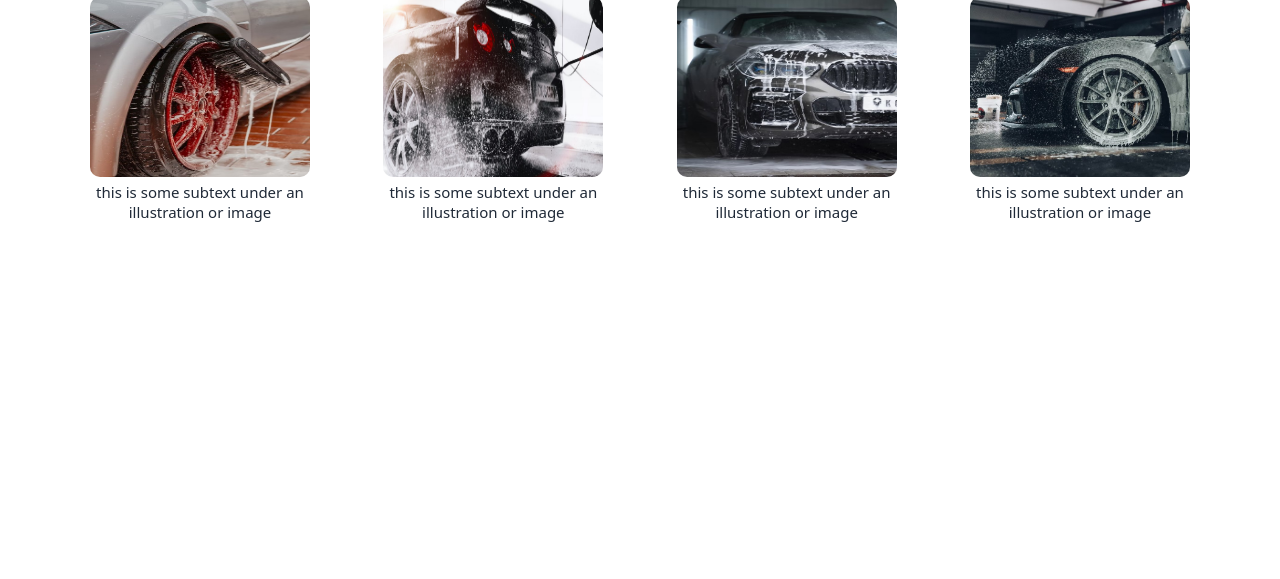
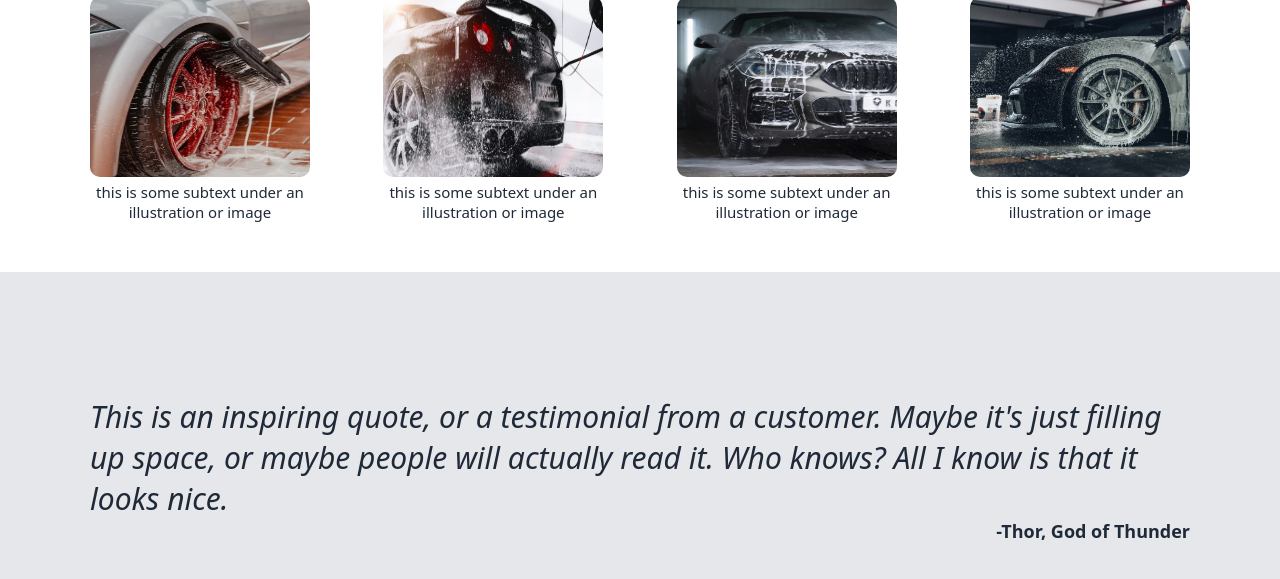
Before and after one commit to mrtfe/Odin-Project-Landing-Page-, a plain HTML site: page index.html in a window 1280 px wide. Shown: the part 555-1134 px from the top of the page. Before the commit the page ends 827 px from the top, so only its background shows below. Drawn offline with Linux system fonts and the light colour scheme.

Commit message:
article added

```diff
--- a/index.html
+++ b/index.html
@@ -61,6 +61,14 @@
           </div>
         </div>
       </section>
+      <article>
+        <div class="quote-text">
+          This is an inspiring quote, or a testimonial from a customer. Maybe
+          it's just filling up space, or maybe people will actually read it. Who
+          knows? All I know is that it looks nice.
+        </div>
+        <div class="quote-author">-Thor, God of Thunder</div>
+      </article>
     </div>
   </body>
 </html>
--- a/style.css
+++ b/style.css
@@ -122,3 +122,27 @@ section {
   color: #1f2937;
   text-align: center;
 }
+
+article {
+  background-color: #e5e7eb;
+  padding: 94px 0;
+}
+
+.quote-text {
+  font-size: 30px;
+  font-style: italic;
+  color: #1f2937;
+  padding-top: 30px;
+  max-width: 1100px;
+  margin: 0 auto;
+}
+
+.quote-author {
+  max-width: 1100px;
+  margin: 0 auto;
+  display: flex;
+  font-size: 18px;
+  font-weight: 700;
+  color: #1f2937;
+  justify-content: flex-end;
+}
```
